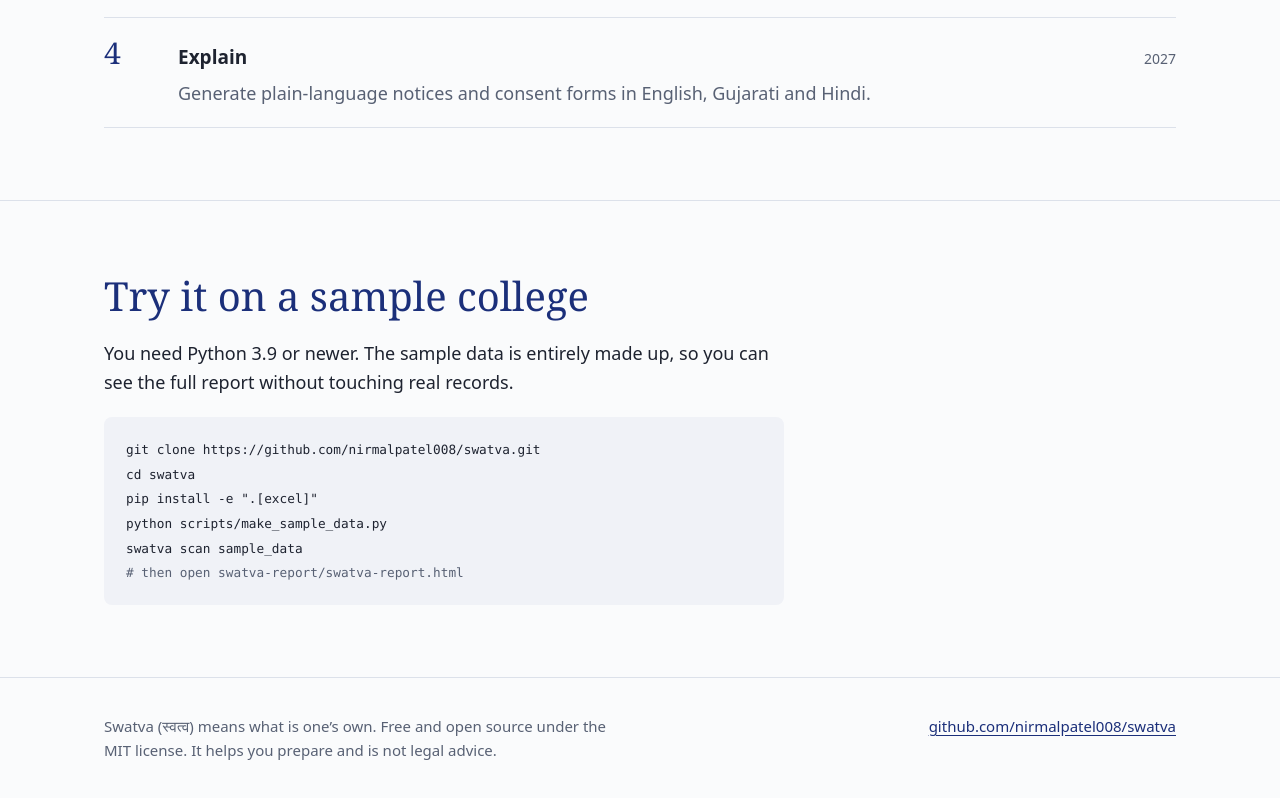
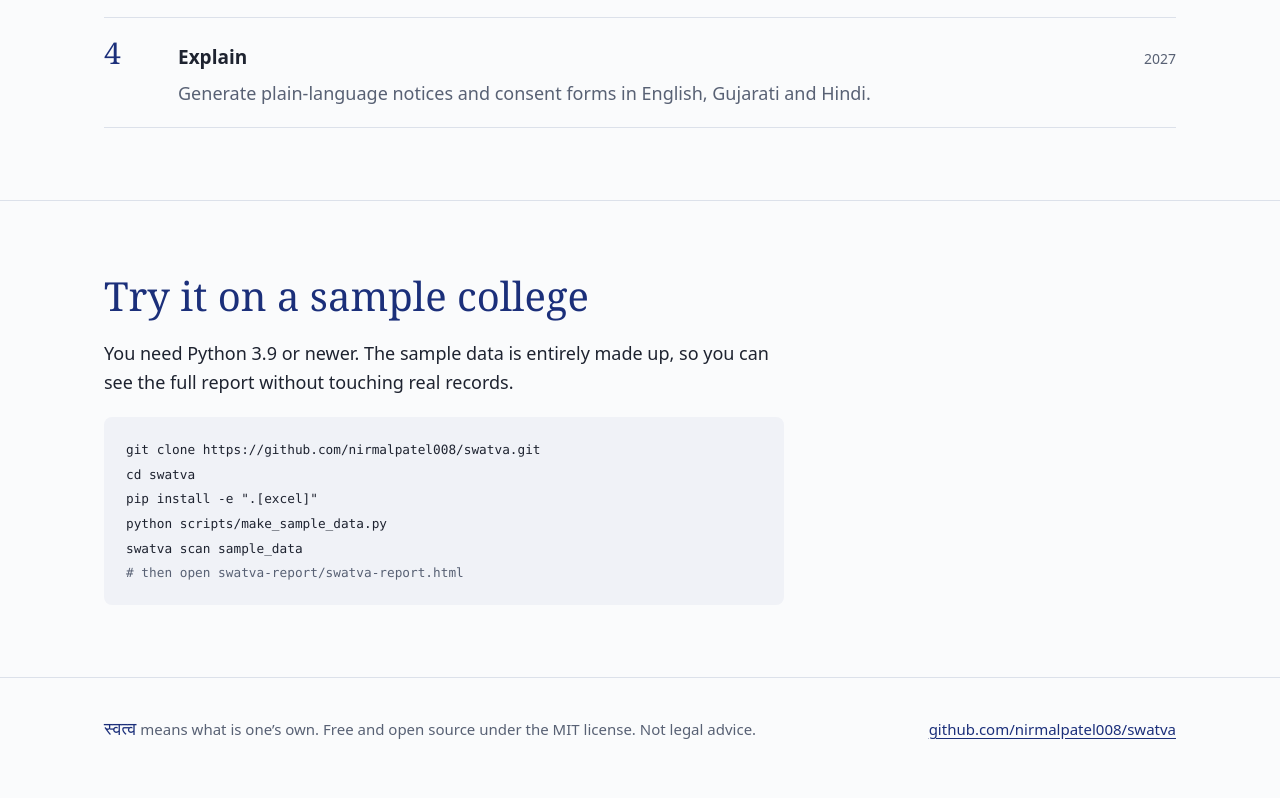
Before and after one commit to nirmalpatel008/swatva, a plain HTML site: page docs/index.html in a window 1280 px wide. Shown: the part 2770-3568 px from the top of the page. Drawn offline with Linux system fonts and the light colour scheme; a web font is replaced by a local one.

Commit message:
Add Windows tip to README and tidy website footer

```diff
--- a/docs/index.html
+++ b/docs/index.html
@@ -123,8 +123,9 @@ pre .c { color: var(--muted); }
 code { font-family: var(--mono); font-size: .88em; }
 
 footer { border-top: 1px solid var(--rule); padding: 36px 0 56px; color: var(--muted); font-size: 15px; }
-footer .wrap { display: flex; flex-wrap: wrap; justify-content: space-between; gap: 16px; }
-footer p { margin: 0; max-width: 60ch; }
+footer .wrap { display: flex; flex-wrap: wrap; justify-content: space-between; align-items: baseline; gap: 8px 24px; }
+footer p { margin: 0; }
+footer .word { font-family: var(--display); font-size: 18px; color: var(--ink); }
 
 @media (max-width: 900px) {
   .hero, .split { grid-template-columns: 1fr; gap: 40px; }
@@ -258,7 +259,7 @@ swatva scan sample_data
 
 <footer>
   <div class="wrap">
-    <p>Swatva (स्वत्व) means what is one’s own. Free and open source under the MIT license. It helps you prepare and is not legal advice.</p>
+    <p><span class="word">स्वत्व</span> means what is one’s own. Free and open source under the MIT license. Not legal advice.</p>
     <p><a href="https://github.com/nirmalpatel008/swatva">github.com/nirmalpatel008/swatva</a></p>
   </div>
 </footer>
```
Also changed, not shown: 2 other files.
